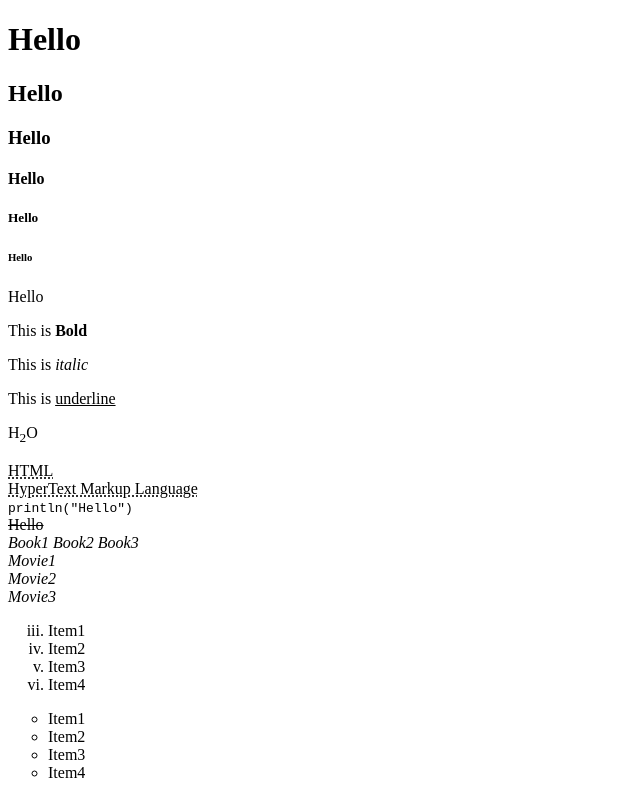
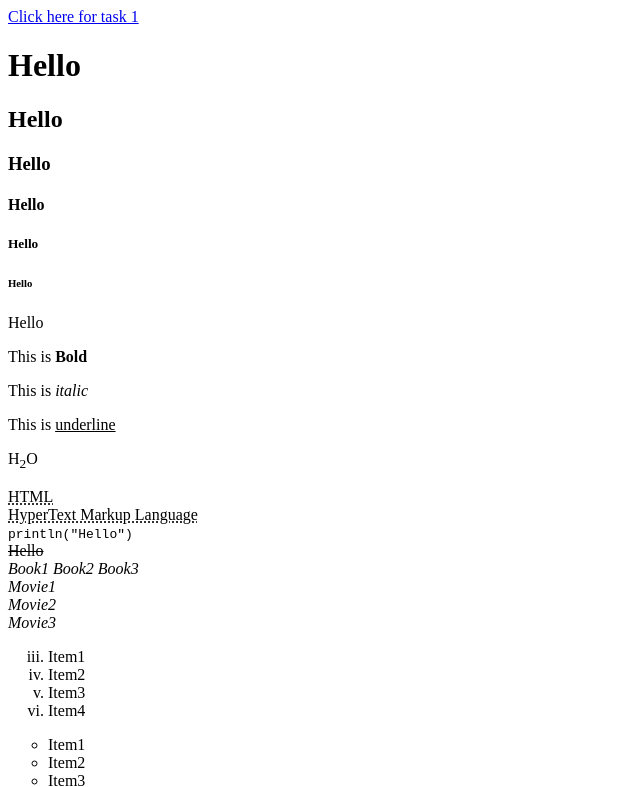
Before and after one commit to PratyushTyagi/aimlclass, a plain HTML site: page index.html in a window 1280 px wide. Shown: the top 787 px of the page, without its empty margins (0-640 px from the left). Drawn offline with Linux system fonts and the light colour scheme.

Commit message:
Add files via upload

```diff
--- a/index.html
+++ b/index.html
@@ -1,4 +1,6 @@
 <!DOCTYPE html>
+<a href="HTML task1.html">Click here for task 1</a>
+
 <html>
     <head>
 
```
